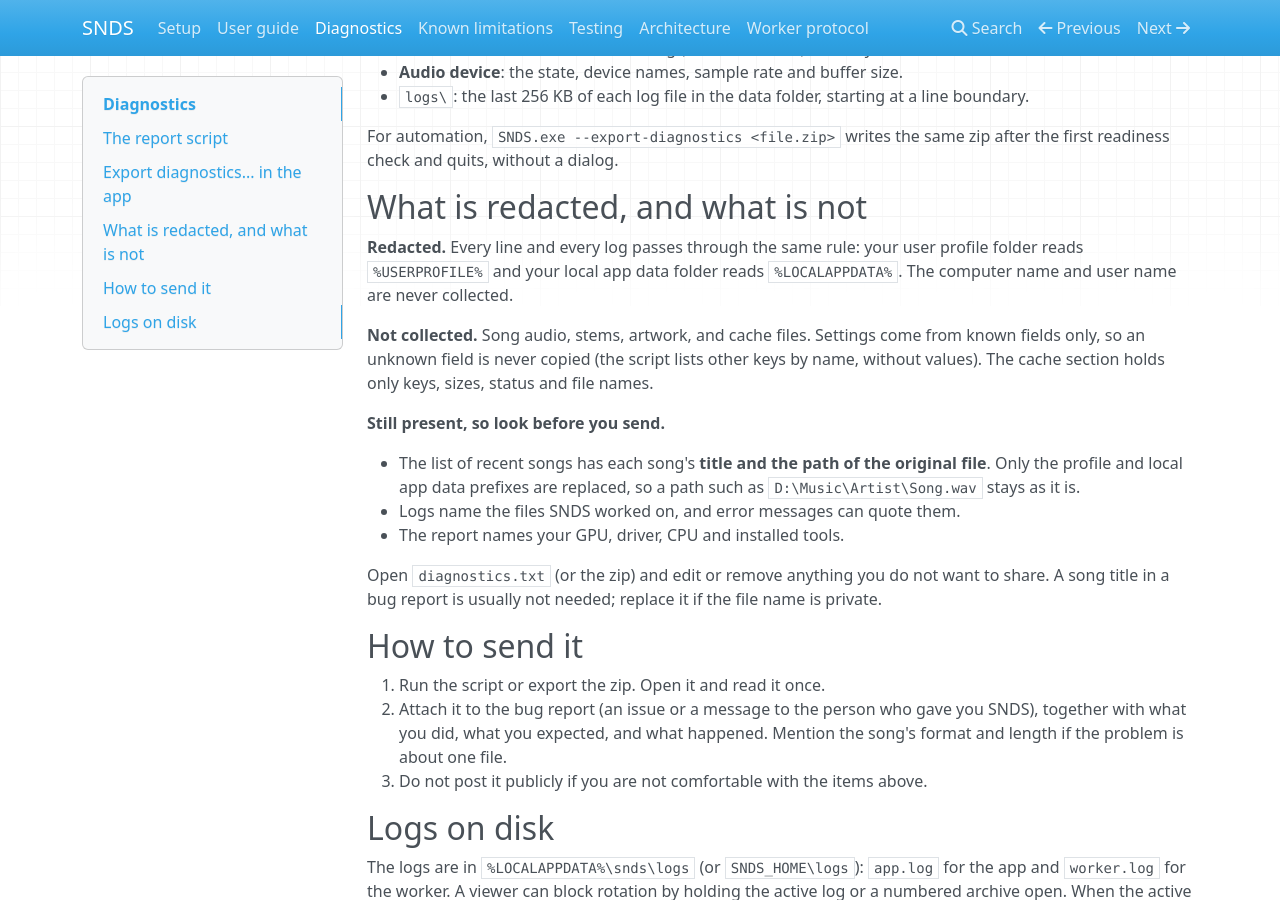
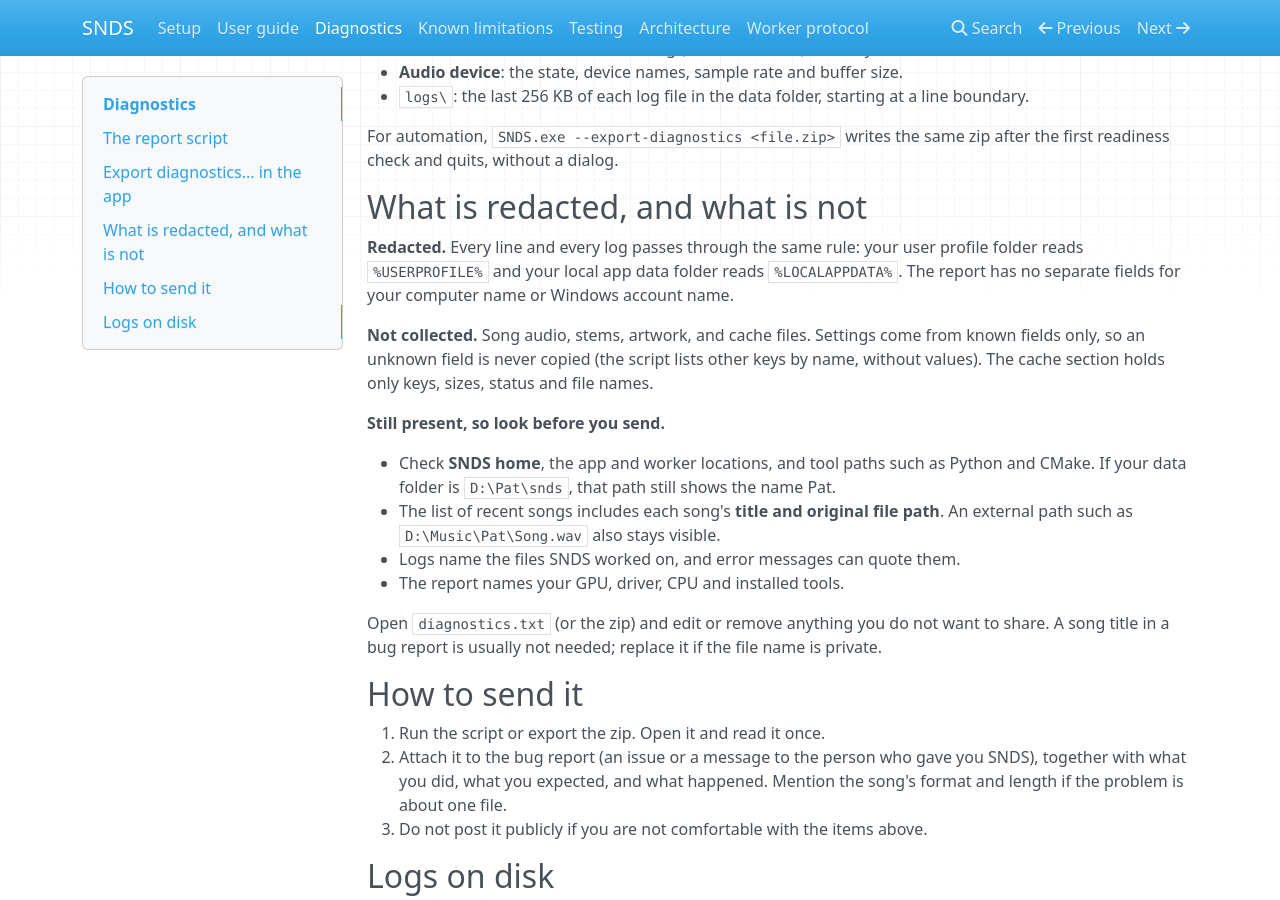
Before and after one commit to laceyp99/snds, an MkDocs documentation site: the page built from docs/diagnostics.md, in a window 1280 px wide and 900 px high, scrolled down 1413 px. Built offline with MkDocs 1.6.1, drawn with Linux system fonts in a browser that asks for light colours; nearby versions of some CDN libraries.

Commit message:
Clarify which paths can reveal an account name in diagnostics (#27)
* docs(diagnostics): clarify account names in external paths

* docs(diagnostics): identify external data and tool paths

```diff
--- a/docs/diagnostics.md
+++ b/docs/diagnostics.md
@@ -58,8 +58,8 @@ readiness check and quits, without a dialog.
 ## What is redacted, and what is not
 
 **Redacted.** Every line and every log passes through the same rule: your user profile folder
-reads `%USERPROFILE%` and your local app data folder reads `%LOCALAPPDATA%`. The computer name and
-user name are never collected.
+reads `%USERPROFILE%` and your local app data folder reads `%LOCALAPPDATA%`. The report has no
+separate fields for your computer name or Windows account name.
 
 **Not collected.** Song audio, stems, artwork, and cache files. Settings come from known fields
 only, so an unknown field is never copied (the script lists other keys by name, without values).
@@ -67,9 +67,10 @@ The cache section holds only keys, sizes, status and file names.
 
 **Still present, so look before you send.**
 
-- The list of recent songs has each song's **title and the path of the original file**. Only the
-  profile and local app data prefixes are replaced, so a path such as `D:\Music\Artist\Song.wav`
-  stays as it is.
+- Check **SNDS home**, the app and worker locations, and tool paths such as Python and CMake.
+  If your data folder is `D:\Pat\snds`, that path still shows the name Pat.
+- The list of recent songs includes each song's **title and original file path**. An external
+  path such as `D:\Music\Pat\Song.wav` also stays visible.
 - Logs name the files SNDS worked on, and error messages can quote them.
 - The report names your GPU, driver, CPU and installed tools.
 
```
